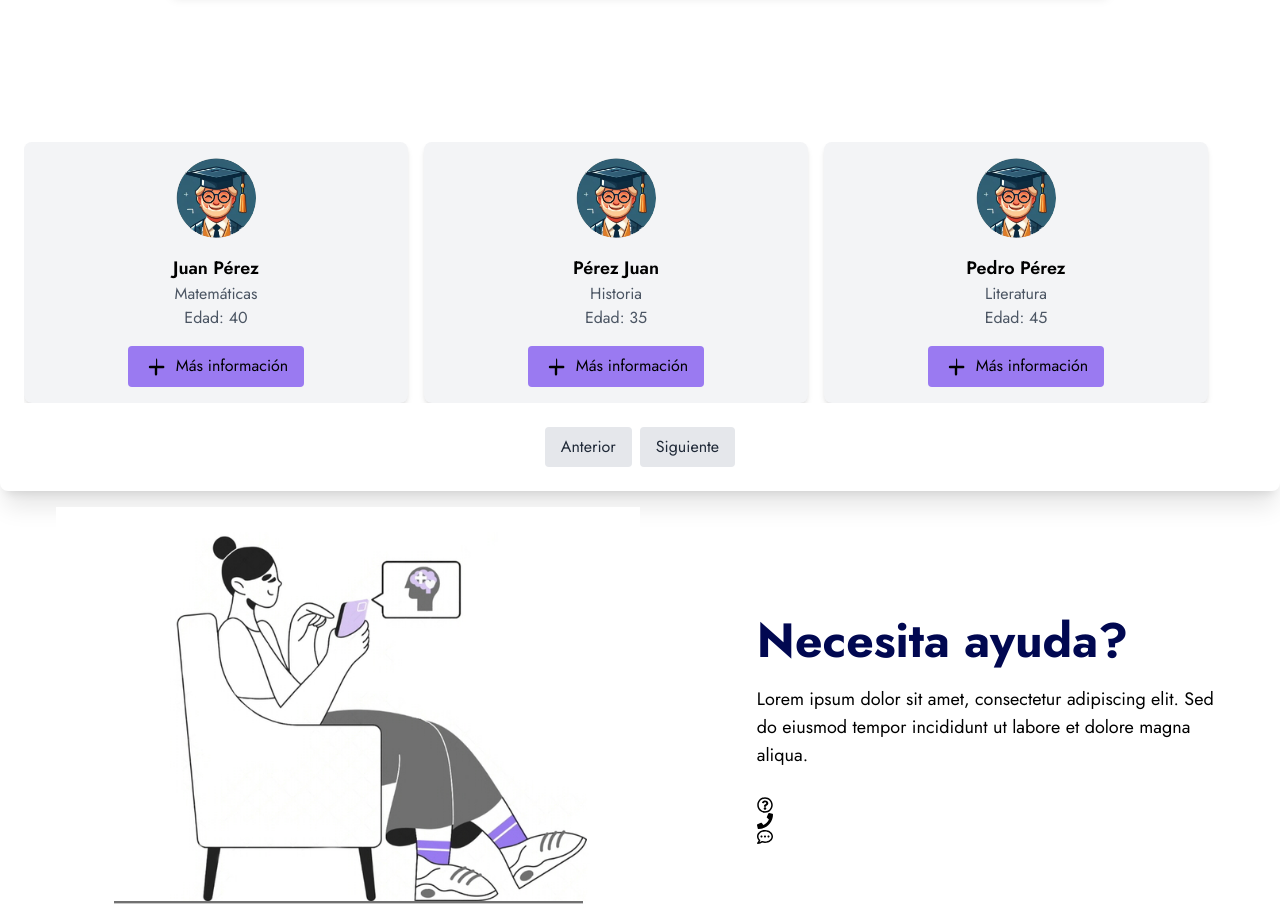
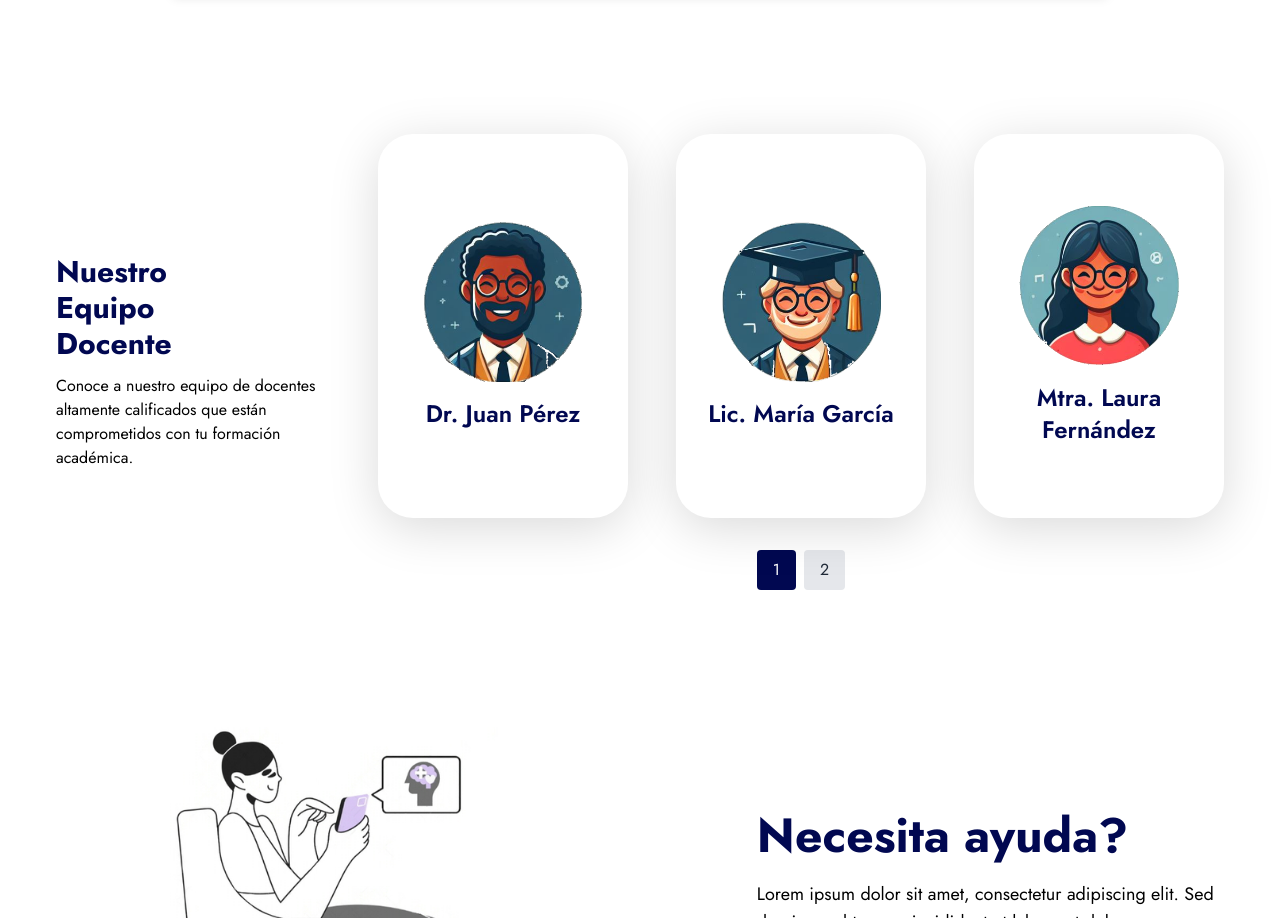
Before and after one commit to 615Alberto615/SeguridadFront, a React (Vite) app: page /homedocente in a window 1280 px wide. Shown: the part 1136-2054 px from the top of the page. Built offline with nearby package versions, Linux system fonts and the light colour scheme.

Commit message:
Cambio de diseño de la vista de los colegas y ahora se muestran los graficos de datoss

```diff
--- a/src/App.jsx
+++ b/src/App.jsx
@@ -30,7 +30,7 @@ function App() {
         <Route path="/" element={<><Home/><Informacion/><About/><Newsletter/><Fotter/></>} />
         <Route path="/login" element={<LogIn />} />
         <Route path="/horarios" element={<Horarios />} />
-        <Route path="/homedocente" element={<><HomeDocente/><HorarioDocente/><CitaDocente/><Docentes/><Help/><Paciente/><PerfilDocente/><HistorialClinicoDocente/><Fotter/></>} />
+        <Route path="/homedocente" element={<><HomeDocente/><HorarioDocente/><CitaDocente/><Docentes/><Help/><Paciente/><PerfilDocente/><HistorialClinicoDocente/><Datos/><Fotter/></>} />
         {/* Agrega aquí el resto de tus rutas */}
       </Routes>
     </>
--- a/src/components/Docentes.jsx
+++ b/src/components/Docentes.jsx
@@ -1,100 +1,113 @@
 import { useState } from 'react';
-import user from '../assets/user2.png';
+import { motion } from 'framer-motion';
+import { fadeIn } from '../variants';
+import ov1 from '../assets/user1.png';
+import ov2 from '../assets/user2.png';
+import ov3 from '../assets/user3.png';
 
-const docentes = [
-    { id: 1, nombre: "Juan Pérez", carnet: "123456", especialidad: "Matemáticas", edad: 40 },
-    { id: 2, nombre: "Pérez Juan", carnet: "123456", especialidad: "Historia", edad: 35 },
-    { id: 3, nombre: "Pedro Pérez", carnet: "123456", especialidad: "Literatura", edad: 45 },
-    { id: 4, nombre: "María García", carnet: "654321", especialidad: "Física", edad: 38 },
-    { id: 5, nombre: "Ana López", carnet: "987654", especialidad: "Química", edad: 42 },
-    { id: 6, nombre: "Luis Rodríguez", carnet: "456789", especialidad: "Biología", edad: 39 },
-    { id: 7, nombre: "Marta Martínez", carnet: "456123", especialidad: "Inglés", edad: 36 },
-    // Más docentes aquí
+// Lista de docentes
+const docentesList = [
+    { id: 1, image: ov1, name: "Dr. Juan Pérez", specialty: "Matemáticas", age: 40 },
+    { id: 2, image: ov2, name: "Lic. María García", specialty: "Física", age: 38 },
+    { id: 3, image: ov3, name: "Mtra. Laura Fernández", specialty: "Arte", age: 41 },
+    { id: 4, image: ov3, name: "Dr. Carlos López", specialty: "Historia", age: 39 },
+    { id: 5, image: ov1, name: "Lic. Ana Martínez", specialty: "Biología", age: 37 },
+    { id: 6, image: ov2, name: "Mtra. José Rodríguez", specialty: "Literatura", age: 42 },
 ];
 
+const ITEMS_PER_PAGE = 3;
+
 const Docentes = () => {
-    const [paginaActual, setPaginaActual] = useState(1);
-    const [docenteSeleccionado, setDocenteSeleccionado] = useState(null);
+    const [currentPage, setCurrentPage] = useState(1);
 
-    const mostrarModal = (docente) => {
-        setDocenteSeleccionado(docente);
+    // Calculamos el rango de docentes a mostrar en la página actual
+    const indexOfLastDocente = currentPage * ITEMS_PER_PAGE;
+    const indexOfFirstDocente = indexOfLastDocente - ITEMS_PER_PAGE;
+    const currentDocentes = docentesList.slice(indexOfFirstDocente, indexOfLastDocente);
+
+    const totalPages = Math.ceil(docentesList.length / ITEMS_PER_PAGE);
+
+    const paginate = (pageNumber) => setCurrentPage(pageNumber);
+
+    return (
+        <div className="my-24 md:px-14 px-4 max-w-screen-2xl mx-auto" id='docentes'>
+            <div className="flex flex-col lg:flex-row justify-between items-center gap-10">
+                <motion.div
+                    variants={fadeIn('right',0.2)}
+                    initial='hidden'
+                    whileInView={'show'}
+                    viewport={{once:false,amount:0.7}}
+                    className="lg:w-1/4">
+                    <h3 className="text-3xl text-primary font-bold lg:w-1/2 mb-3">Nuestro Equipo Docente</h3>
+                    <p className="text-base text-tartiary">Conoce a nuestro equipo de docentes altamente calificados que están comprometidos con tu formación académica.</p>
+                </motion.div>
+                <motion.div
+                    variants={fadeIn('up',0.3)}
+                    initial='hidden'
+                    whileInView={'show'}
+                    viewport={{once:false,amount:0.7}}
+                    className="w-full lg:w-3/4">
+                    <div className='grid md:grid-cols-3 sm:grid-cols-2 grid-cols-1 items-start md:gap-12 gap-8'>
+                        {currentDocentes.map(docente => (
+                            <FlipCard
+                                key={docente.id}
+                                image={docente.image}
+                                frontTitle={docente.name}
+                                backText={`Especialidad: ${docente.specialty}, Edad: ${docente.age}`}
+                            />
+                        ))}
+                    </div>
+                    <div className="mt-8 flex justify-center">
+                        {Array.from({ length: totalPages }, (_, i) => i + 1).map(pageNumber => (
+                            <button
+                                key={pageNumber}
+                                onClick={() => paginate(pageNumber)}
+                                className={`mx-1 px-4 py-2 rounded ${currentPage === pageNumber ? 'bg-primary text-white' : 'bg-gray-200 text-gray-800'}`}
+                            >
+                                {pageNumber}
+                            </button>
+                        ))}
+                    </div>
+                </motion.div>
+            </div>
+        </div>
+    );
+};
+
+const FlipCard = ({ image, frontTitle, backText }) => {
+    const [isFlipped, setIsFlipped] = useState(false);
+
+    const flipCard = () => {
+        setIsFlipped(!isFlipped);
     };
 
-    const cerrarModal = () => {
-        setDocenteSeleccionado(null);
-    };
-
-    const primerDocente = (paginaActual - 1) * 3;
-    const ultimoDocente = primerDocente + 2;
+    // Estilos de las tarjetas
+    const cardContainerStyle = `relative w-full h-96 flex justify-center items-center cursor-pointer`;
+    const cardStyle = `absolute w-full h-full rounded-[35px] shadow-3xl flex justify-center items-center p-6`;
+    const cardFrontStyle = `${cardStyle} bg-[rgba(255,255,255,0.04)] flex-col p-8`;
+    const cardBackStyle = `${cardStyle}  text-base text-tartiary`;
+    const imageSizeClass = 'w-40';
 
     return (
-        <div className="container mx-auto mt-20">
-            <div className="bg-white shadow-xl rounded-lg p-6">
-                <div className="flex overflow-x-auto space-x-4">
-                    {docentes.slice(primerDocente, ultimoDocente + 1).map((docente) => (
-                        <div key={docente.id} className="w-96 bg-gray-100 p-4 rounded-lg shadow-md transition duration-500 ease-in-out transform hover:-translate-y-1 hover:scale-105">
-                            <img src={user} alt="Docente" className="w-20 h-20 rounded-full mx-auto mb-4" />
-                            <div>
-                                <h2 className="text-lg font-semibold text-center">{docente.nombre}</h2>
-                                <p className="text-gray-600 text-center">{docente.especialidad}</p>
-                                <p className="text-gray-600 text-center">Edad: {docente.edad}</p>
-                            </div>
-                            <div className="mt-4 flex justify-center">
-                                <button className="bg-secondary py-2 px-4 transition-all duration-300 rounded hover:text-white hover:bg-indigo-600" onClick={() => mostrarModal(docente)}>
-                                    <svg className="w-6 h-6 inline-block mr-2" xmlns="http://www.w3.org/2000/svg" viewBox="0 0 20 20" fill="currentColor">
-                                        <path fillRule="evenodd" d="M10 3a1 1 0 011 1v5h5a1 1 0 110 2h-5v5a1 1 0 11-2 0v-5H5a1 1 0 110-2h5V4a1 1 0 011-1z" clipRule="evenodd" />
-                                    </svg>
-                                    Más información
-                                </button>
-                            </div>
-                        </div>
-                    ))}
-                </div>
-                <div className="flex justify-center mt-6">
-                    <button className="mx-1 px-4 py-2 bg-gray-200 text-gray-800 rounded hover:bg-gray-300 transition duration-300 ease-in-out" onClick={() => setPaginaActual(paginaActual - 1)} disabled={paginaActual <= 1}>
-                        Anterior
-                    </button>
-                    <button className="mx-1 px-4 py-2 bg-gray-200 text-gray-800 rounded hover:bg-gray-300 transition duration-300 ease-in-out" onClick={() => setPaginaActual(paginaActual + 1)} disabled={ultimoDocente >= docentes.length}>
-                        Siguiente
-                    </button>
-                </div>
-            </div>
-            {docenteSeleccionado && (
-                <div className="fixed inset-0 flex justify-center items-center z-50">
-                    <div className="absolute inset-0 bg-gray-900 bg-opacity-50"></div>
-                    <div className="bg-white rounded-lg p-8 max-w-lg z-50">
-                        <div className="flex justify-end">
-                            <button className="text-red-500 text-2xl font-bold" onClick={cerrarModal}>Cerrar</button>
-                        </div>
-                        <div className="flex flex-col items-center justify-center bg-gray-100 p-4 rounded shadow-lg">
-                            {/* Aquí puedes agregar el icono del usuario */}
-                            <div className="mb-4">
-                                <svg className="w-16 h-16" xmlns="http://www.w3.org/2000/svg" fill="none" viewBox="0 0 24 24" stroke="currentColor">
-                                    <path strokeLinecap="round" strokeLinejoin="round" strokeWidth={2} d="M4 4v16h16V4H4zm8 9a4 4 0 100-8 4 4 0 000 8zm-4 6a4 4 0 108 0H8z" />
-                                </svg>
-                            </div>
-                            <div className="flex justify-between w-full mb-2">
-                                <span className="font-bold text-lg">Nombre:</span>
-                                <span className="text-lg">{docenteSeleccionado.nombre}</span>
-                            </div>
-                            <div className="flex justify-between w-full mb-2">
-                                <span className="font-bold text-lg">Especialidad:</span>
-                                <span className="text-lg">{docenteSeleccionado.especialidad}</span>
-                            </div>
-                            <div className="flex justify-between w-full mb-2">
-                                <span className="font-bold text-lg">Edad:</span>
-                                <span className="text-lg">{docenteSeleccionado.edad}</span>
-                            </div>
-                            <div className="flex justify-between w-full mb-2">
-                                <span className="font-bold text-lg">Carnet:</span>
-                                <span className="text-lg">{docenteSeleccionado.carnet}</span>
-                            </div>
-                        </div>
-                    </div>
-                </div>
-            )}
+        <div className={cardContainerStyle} onClick={flipCard}>
+            <motion.div
+                animate={{ rotateY: isFlipped ? 180 : 0 }}
+                transition={{ type: "spring", stiffness: 260, damping: 20 }}
+                className={cardFrontStyle}
+                style={{ backfaceVisibility: "hidden" }}
+            >
+                <img src={image} alt={frontTitle} className={imageSizeClass} />
+                <h5 className="text-xl md:text-2xl lg:text-2xl text-primary font-semibold mt-4 text-center">{frontTitle}</h5>
+            </motion.div>
 
-
+            <motion.div
+                animate={{ rotateY: isFlipped ? 0 : -180 }}
+                transition={{ type: "spring", stiffness: 260, damping: 20 }}
+                className={cardBackStyle}
+                style={{ backfaceVisibility: "hidden", transform: "rotateY(180deg)" }}
+            >
+                <p className="text-center text-base md:text-1xl">{backText}</p>
+            </motion.div>
         </div>
     );
 };
```
Also changed, not shown: src/components/Datos.jsx (+124 -38 lines).
